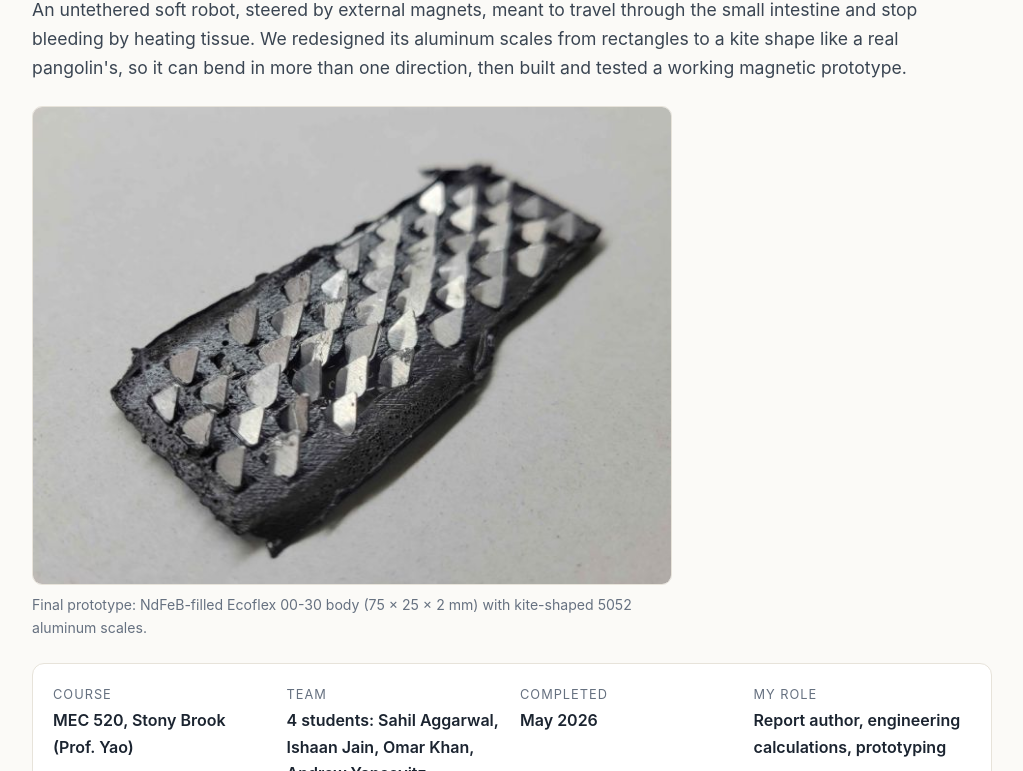
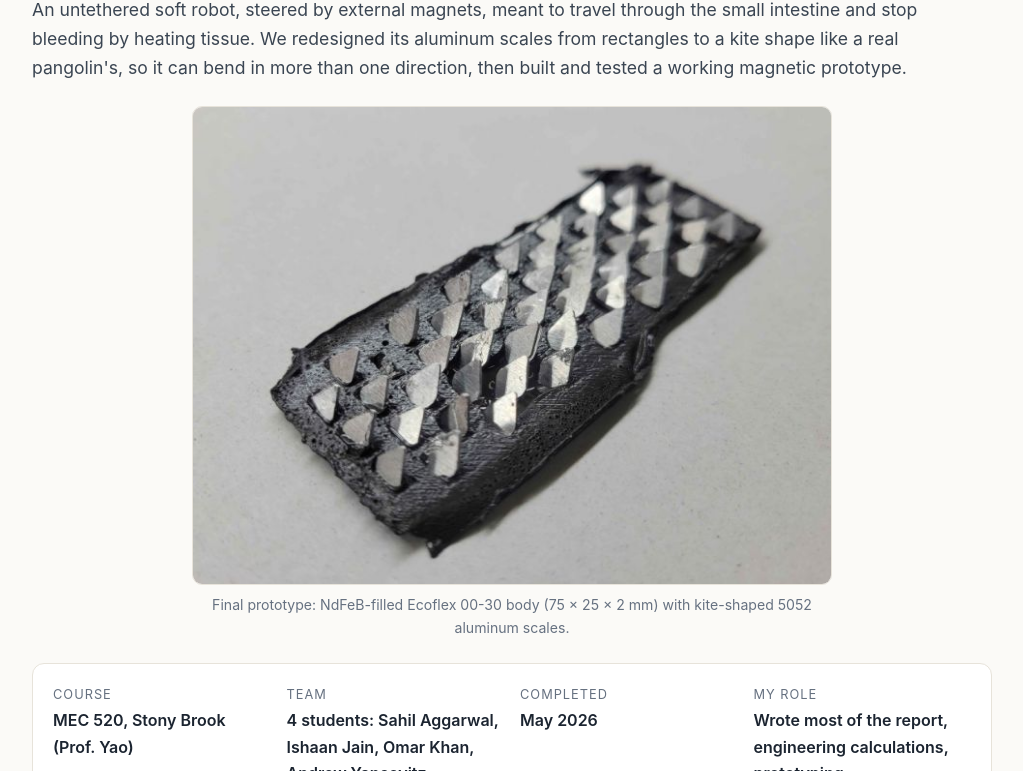
Before and after one commit to sahilaggarwaleng-dev/portfolio, a plain HTML site: page projects/pangolin-robot.html in a window 1280 px wide. Shown: the part 309-1080 px from the top of the page, without its empty margins (128-1151 px from the left). Drawn offline with Linux system fonts and the light colour scheme.

Commit message:
Center pangolin hero photo, adjust report credit, trim contact line
Co-Authored-By: Claude Opus 5.5 <noreply@anthropic.com>
Claude-Session: https://claude.ai/code/session_01QMu2Z4EqaTLqAz725Qqsfs

```diff
--- a/projects/pangolin-robot.html
+++ b/projects/pangolin-robot.html
@@ -48,7 +48,7 @@
     <div><dt>Course</dt><dd>MEC 520, Stony Brook (Prof. Yao)</dd></div>
     <div><dt>Team</dt><dd>4 students: Sahil Aggarwal, Ishaan Jain, Omar Khan, Andrew Yancovitz</dd></div>
     <div><dt>Completed</dt><dd>May 2026</dd></div>
-    <div><dt>My role</dt><dd>Report author, engineering calculations, prototyping</dd></div>
+    <div><dt>My role</dt><dd>Wrote most of the report, engineering calculations, prototyping</dd></div>
     <div><dt>Tools</dt><dd>CAD, CNC machining, 3D printing, MATLAB</dd></div>
   </dl>
 
@@ -233,7 +233,7 @@
 
   <h2>My contribution</h2>
   <ul>
-    <li>Wrote the design report.</li>
+    <li>Wrote the bulk of the design report.</li>
     <li>Did the engineering calculations behind the design.</li>
     <li>Helped build and iterate the prototypes.</li>
   </ul>
--- a/style.css
+++ b/style.css
@@ -139,7 +139,8 @@ figure.photo img { background: var(--panel); }
 figcaption { color: var(--muted); font-size: 0.88rem; margin-top: 8px; }
 .figs { display: grid; grid-template-columns: repeat(auto-fit, minmax(240px, 1fr)); gap: 16px; margin: 24px 0; }
 .figs figure { margin: 0; }
-.hero-img { max-width: 640px; }
+.hero-img { max-width: 640px; margin-left: auto; margin-right: auto; }
+.hero-img figcaption { text-align: center; }
 .figs.tall img { aspect-ratio: 3 / 4; object-fit: cover; }
 .figs.tall figure:not(.photo) img { object-fit: contain; }
 
```
Also changed, not shown: index.html (+1 -2 lines), 1 other file.
